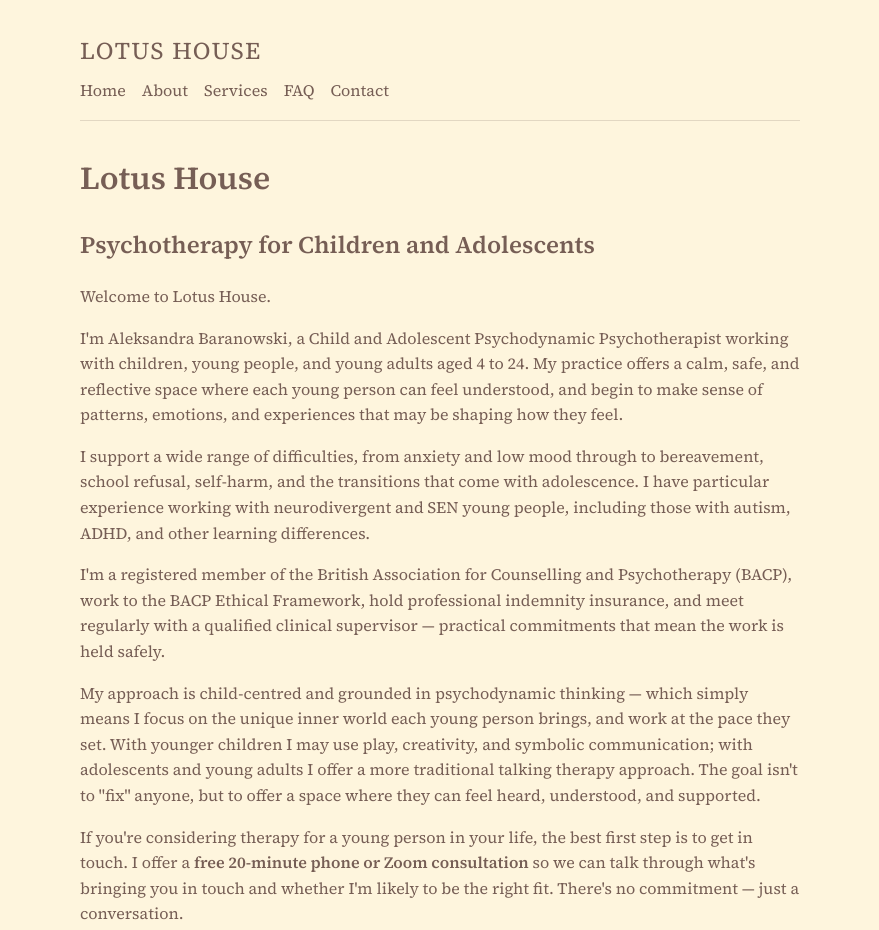
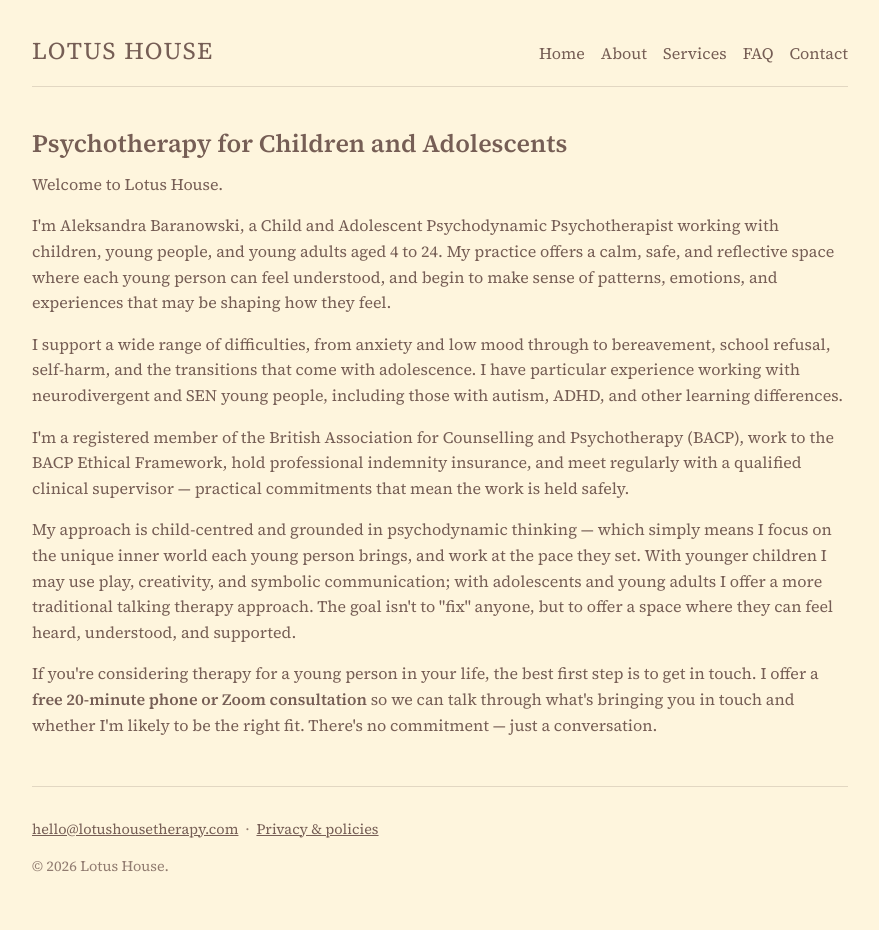
Before and after one commit to arekb67/lotus-house-website, an Eleventy site: page src/index.md in a window 1280 px wide. Shown: the top 930 px of the page, without its empty margins (200-1079 px from the left). Built offline with nearby package versions, Linux system fonts and the light colour scheme; Eleventy itself is replaced by a stand-in of ours; files that its build step writes are made by us from their sources.

Commit message:
CSS pass Stage 2: design pass across header, type, image, reading width
Stage 2 of the decisions-doc step-5 CSS pass (Stage 1 shipped Session 16).
Five design decisions land together:

- D1 Header: flex row with wrap; wordmark left + nav right at wide
  viewports, nav drops below wordmark at narrow viewports. flex-wrap
  removes the need for a media query.
- D2 Home triple-stack fix: body h1 "Lotus House" visually hidden on
  home only via body class set in base.njk (page.url == '/'). Other
  pages have unique h1s ("About", "Services", etc.) so the rule scopes
  cleanly. h1 stays in the document outline for screen readers and
  search engines.
- D3 Type scale: gentle 1.250 modular scale. h1 1.95rem / 600,
  h2 1.56rem / 600, h3 1.25rem / 400. Tighter heading line-heights
  (1.25-1.4) than body (1.6).
- D5 About portrait: max-width: min(280px, 50%); border-radius: 8px;
  --shadow-md (warm-tinted token). Editorial inset rather than full-
  width CV photo.
- D7 Reading width: body max-width 720px -> 816px. Tried 640 (the
  original recommendation) and 680 (middle ground); settled on 816
  for less-squashed feel given Arek's preference for more breathing
  room than the textbook 60-65 char measure.

D4 (composed-layout assets in header) and D6 (link styling) reviewed
and left as-is for Stage 2; D4 may revisit at decisions-doc step 7.
D8 (cross-device review) deferred to Session 18.

Co-Authored-By: Claude Opus 4.7 (1M context) <noreply@anthropic.com>

```diff
--- a/src/_includes/base.njk
+++ b/src/_includes/base.njk
@@ -41,7 +41,7 @@
   {#- Site stylesheet — palette tokens + typography + wordmark spec. -#}
   <link rel="stylesheet" href="/assets/styles.css">
 </head>
-<body>
+<body{% if page.url == '/' %} class="home"{% endif %}>
   <a class="visually-hidden" href="#main">Skip to main content</a>
 
   <header>
--- a/src/assets/styles.css
+++ b/src/assets/styles.css
@@ -77,7 +77,7 @@
    ---------------------------------------------------------------------------- */
 body {
     font-family: 'Source Serif 4', Georgia, serif;
-    max-width: 720px;
+    max-width: 816px;
     margin: 2rem auto;
     padding: 0 1.5rem;
     background: var(--lotus-cream);
@@ -98,8 +98,21 @@ a:hover {
    Wordmark spec locked Sessions 5 + 7: Source Serif 4 Regular 400 / 0.0625em
    letter-spacing / ALL CAPS. Stage 1 keeps the wordmark text-only; Stage 2 may
    bring composed-layout assets in (decisions-doc step 7).
+
+   Stage 2 (Session 17, D1): header laid out as a flex row with wrap. At wide
+   viewports the wordmark sits left and the nav sits right; at narrow viewports
+   the nav wraps below the wordmark. flex-wrap removes the need for a media
+   query — the layout switches purely on whether both children fit on one row.
+   align-items: baseline ties the wordmark text baseline to the first nav-item
+   text baseline so the row reads as one tucked-together band rather than two
+   stacked boxes.
    ---------------------------------------------------------------------------- */
 header {
+    display: flex;
+    flex-wrap: wrap;
+    align-items: baseline;
+    justify-content: space-between;
+    gap: 0.5rem 1.5rem;
     border-bottom: 1px solid var(--rule-faint);
     margin-bottom: 2rem;
     padding-bottom: 1rem;
@@ -118,7 +131,7 @@ header {
 nav ul {
     list-style: none;
     padding: 0;
-    margin: 0.5rem 0 0;
+    margin: 0;
     display: flex;
     flex-wrap: wrap;
     gap: 1rem;
@@ -129,10 +142,67 @@ nav a {
 
 
 /* ----------------------------------------------------------------------------
-   MAIN CONTENT
+   MAIN CONTENT — TYPE SCALE
+   Stage 2 D3: gentle 1.250 modular scale (musical "minor third"), three steps
+   from body up to h1. h1/h2 are SemiBold 600 (major breaks); h3 is Regular 400
+   (sub-break, same weight as body, just larger). Heading line-heights are
+   tighter than body so multi-line headings read as one unit. Vertical margins
+   above headings open generous breathing room — more for h2 (major section
+   break), less for h3 (sub-section).
    ---------------------------------------------------------------------------- */
 main h1 {
-    margin-top: 0;
+    font-weight: 600;
+    font-size: 1.95rem;
+    line-height: 1.25;
+    margin: 0 0 1rem;
+}
+
+main h2 {
+    font-weight: 600;
+    font-size: 1.56rem;
+    line-height: 1.3;
+    margin: 2.5rem 0 0.75rem;
+}
+
+main h3 {
+    font-weight: 400;
+    font-size: 1.25rem;
+    line-height: 1.4;
+    margin: 1.75rem 0 0.5rem;
+}
+
+main p {
+    margin: 0 0 1rem;
+}
+
+/* Content images — constrains the About portrait (and any future content
+   images) to an editorial inset rather than a full-width CV photo. min(280px,
+   50%) caps absolute size on desktop and clamps to half-column on mobile;
+   border-radius softens the corners; --shadow-md is the warm-tinted shadow
+   token from 02_brand_palette so the lift reads warm not stark. Stage 2 D5. */
+main img {
+    display: block;
+    max-width: min(280px, 50%);
+    height: auto;
+    border-radius: 8px;
+    box-shadow: var(--shadow-md);
+    margin: 1rem 0;
+}
+
+/* Home-only: hide body h1 "Lotus House" visually because the header wordmark
+   already presents the brand name. Stage 2 D2: removes the triple-stack of
+   header wordmark + body h1 + body h2 on the home page, while preserving the
+   h1 in the document outline so screen readers and search engines still see
+   it. Other pages have unique h1s ("About", "Services", etc.) so this rule
+   only applies on home (body class set in base.njk via page.url == '/'). */
+body.home main h1 {
+    clip: rect(0 0 0 0);
+    clip-path: inset(50%);
+    height: 1px;
+    overflow: hidden;
+    position: absolute;
+    white-space: nowrap;
+    width: 1px;
 }
 
 
```
